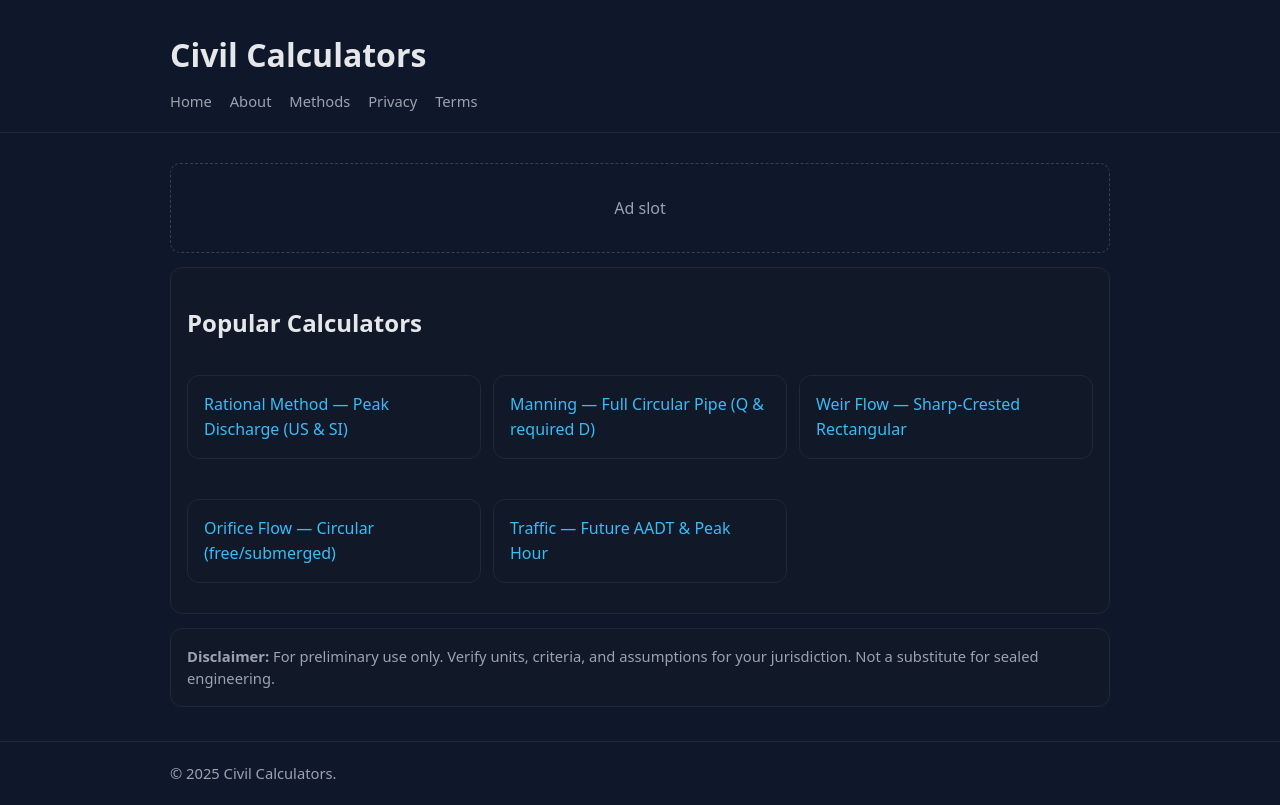
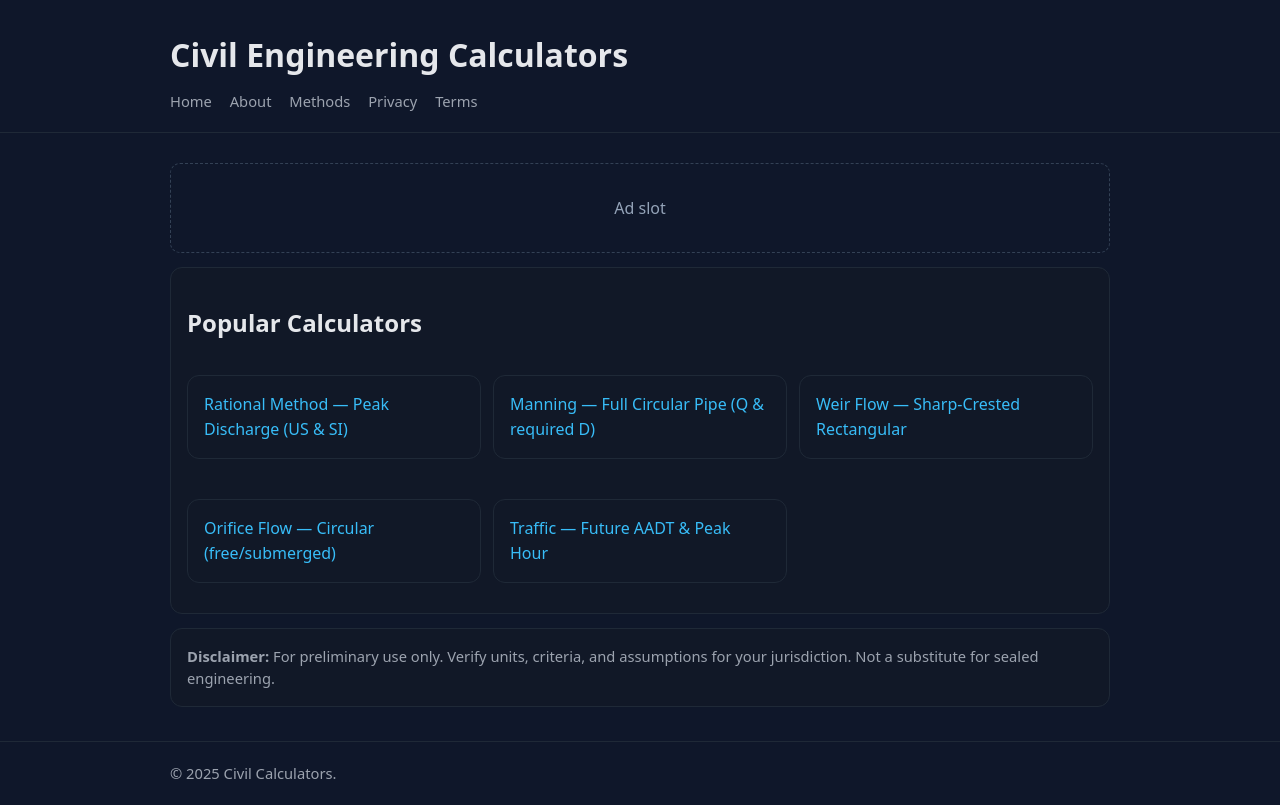
Before and after one commit to hDanford/civil-calcs, a plain HTML site: page index.html in a window 1280 px wide. Drawn offline with Linux system fonts and the light colour scheme.

Commit message:
Update index.html

```diff
--- a/index.html
+++ b/index.html
@@ -25,7 +25,7 @@
 <body>
 <header>
   <div class="container">
-    <div class="brand"><h1 style="margin:10px 0">Civil Calculators</h1></div>
+    <div class="brand"><h1 style="margin:10px 0">Civil Engineering Calculators</h1></div>
     <nav class="small">
       <a href="/">Home</a>
       <a href="pages/about.html">About</a>
```
